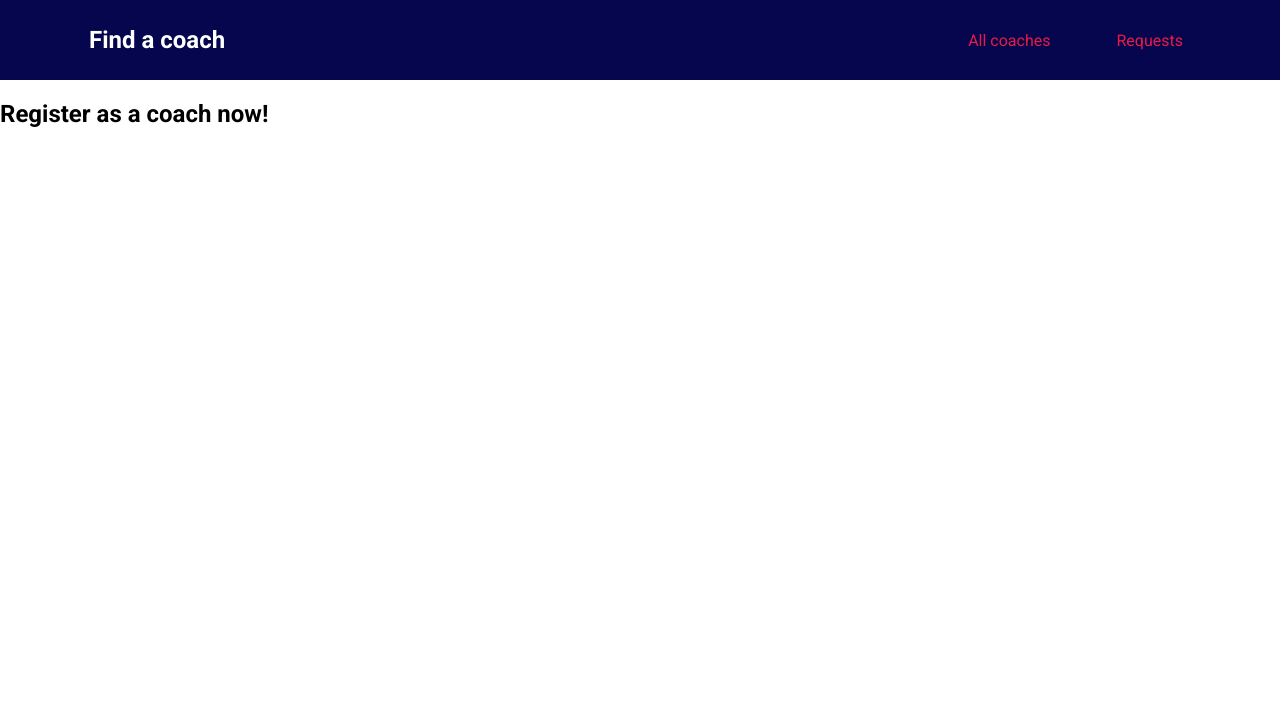
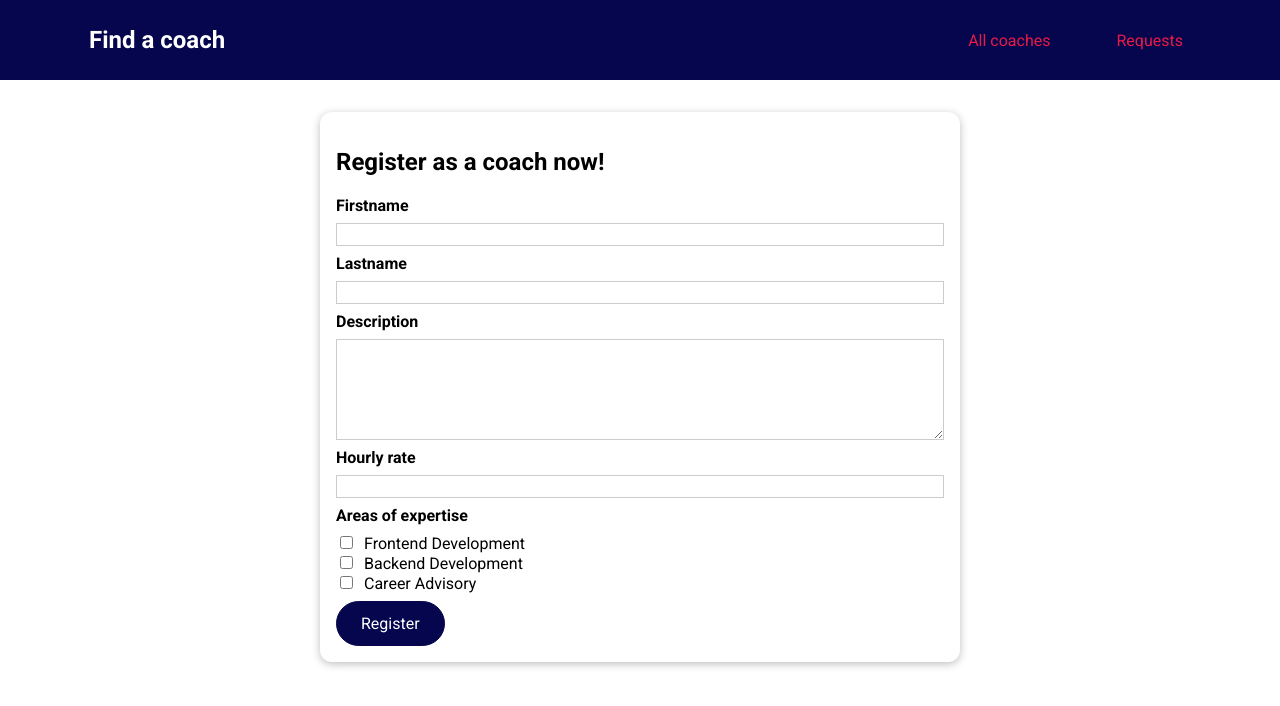
Before and after one commit to TripleNine666/vue-find-coach, a Vue app: page /register in a window 1280 px wide. Shown: the top 706 px of the page. Built offline with nearby package versions, Linux system fonts and the light colour scheme.

Commit message:
CoachForm and CoachRegistration

```diff
--- /dev/null
+++ b/src/components/coaches/CoachForm.vue
@@ -0,0 +1,121 @@
+<template>
+  <form @submit.prevent="submit">
+    <div class="form-control">
+      <label for="firstname">Firstname</label>
+      <input type="text" id="firstname" v-model.trim="firstName" />
+    </div>
+    <div class="form-control">
+      <label for="lastname">Lastname</label>
+      <input type="text" id="lastname" v-model.trim="lastName" />
+    </div>
+    <div class="form-control">
+      <label for="description">Description</label>
+      <textarea rows="5" id="description" v-model.trim="description" />
+    </div>
+    <div>
+      <label for="rate">Hourly rate</label>
+      <input type="number" id="rate" v-model.number="rate" />
+    </div>
+    <div class="form-control">
+      <h3>Areas of expertise</h3>
+      <div>
+        <input type="checkbox" value="frontend" id="frontend" v-model="areas" />
+        <label for="frontend">Frontend Development</label>
+      </div>
+      <div>
+        <input type="checkbox" value="backend" id="backend" v-model="areas" />
+        <label for="backend">Backend Development</label>
+      </div>
+      <div>
+        <input type="checkbox" value="career" id="career" v-model="areas" />
+        <label for="career">Career Advisory</label>
+      </div>
+    </div>
+    <base-button>Register</base-button>
+  </form>
+</template>
+
+<script>
+import BaseButton from "../ui/BaseButton.vue";
+export default {
+  components: { BaseButton },
+  data() {
+    return {
+      firstName: "",
+      lastName: "",
+      description: "",
+      rate: null,
+      areas: [],
+    };
+  },
+  methods: {
+    submit() {
+      const newCoach = {
+        first: this.firstName,
+        last: this.lastName,
+        desc: this.description,
+        rate: this.rate,
+        areas: this.areas,
+      };
+      console.log(newCoach);
+    },
+  },
+};
+</script>
+
+<style scoped>
+.form-control {
+  margin: 0.5rem 0;
+}
+
+label {
+  font-weight: bold;
+  display: block;
+  margin-bottom: 0.5rem;
+}
+
+input[type="checkbox"] + label {
+  font-weight: normal;
+  display: inline;
+  margin: 0 0 0 0.5rem;
+}
+
+input,
+textarea {
+  display: block;
+  width: 100%;
+  border: 1px solid #ccc;
+  font: inherit;
+}
+
+input:focus,
+textarea:focus {
+  background-color: #c5d5ff;
+  outline: none;
+  border-color: #3d008d;
+}
+
+input[type="checkbox"] {
+  display: inline;
+  width: auto;
+  border: none;
+}
+
+input[type="checkbox"]:focus {
+  outline: #3d008d solid 1px;
+}
+
+h3 {
+  margin: 0.5rem 0;
+  font-size: 1rem;
+}
+
+.invalid label {
+  color: red;
+}
+
+.invalid input,
+.invalid textarea {
+  border: 1px solid red;
+}
+</style>
--- a/src/components/layout/TheHeader.vue
+++ b/src/components/layout/TheHeader.vue
@@ -13,7 +13,6 @@
 <script>
 export default {};
 </script>
-
 <style scoped>
 header {
   width: 100%;
--- a/src/pages/coaches/CoachRegistration.vue
+++ b/src/pages/coaches/CoachRegistration.vue
@@ -1,5 +1,17 @@
 <template>
   <section>
-    <h2>Register as a coach now!</h2>
+    <base-card>
+      <h2>Register as a coach now!</h2>
+      <coach-form></coach-form>
+    </base-card>
   </section>
 </template>
+
+<script>
+import CoachForm from "../../components/coaches/CoachForm.vue";
+export default {
+  components: {
+    CoachForm,
+  },
+};
+</script>
```
